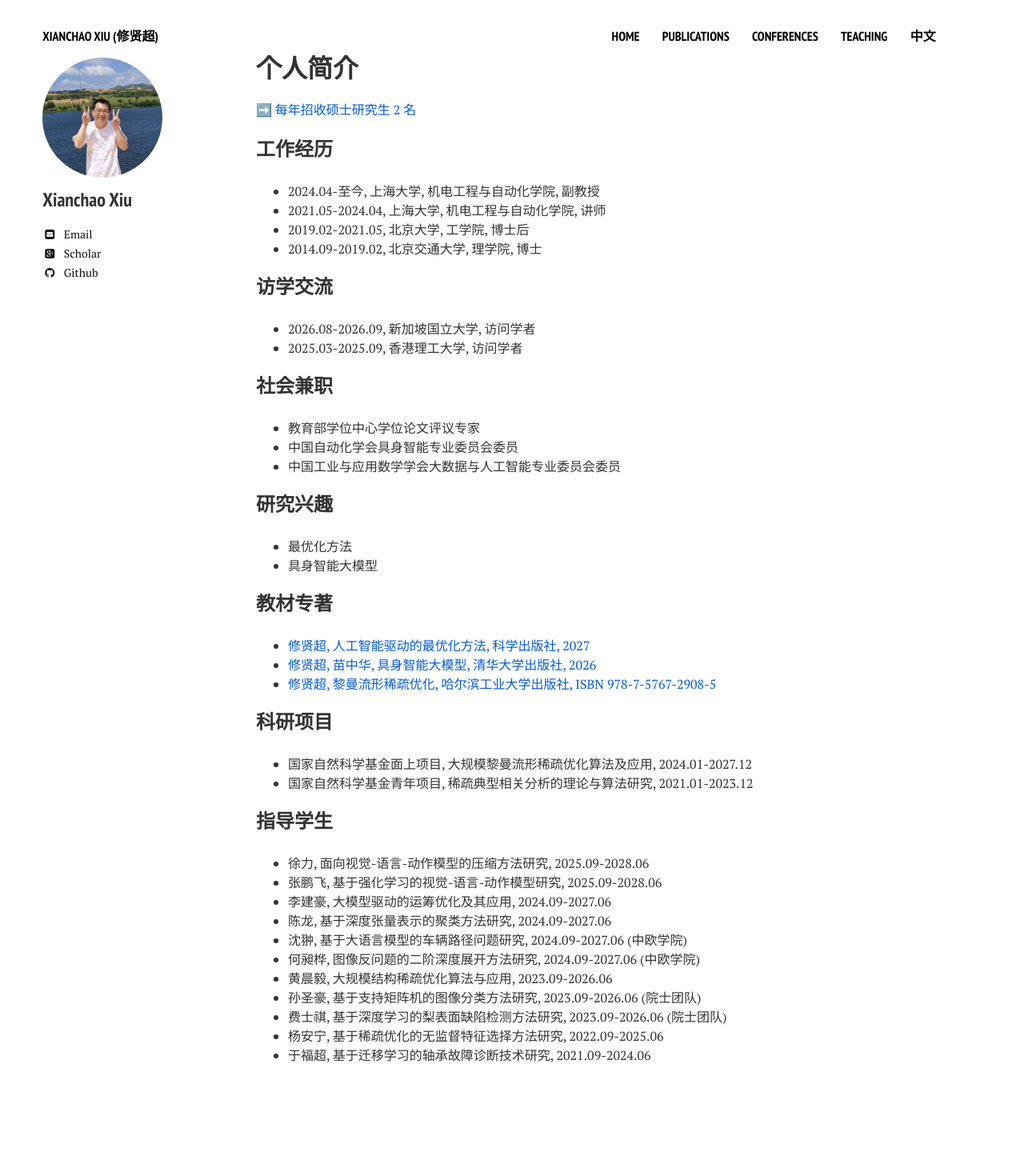
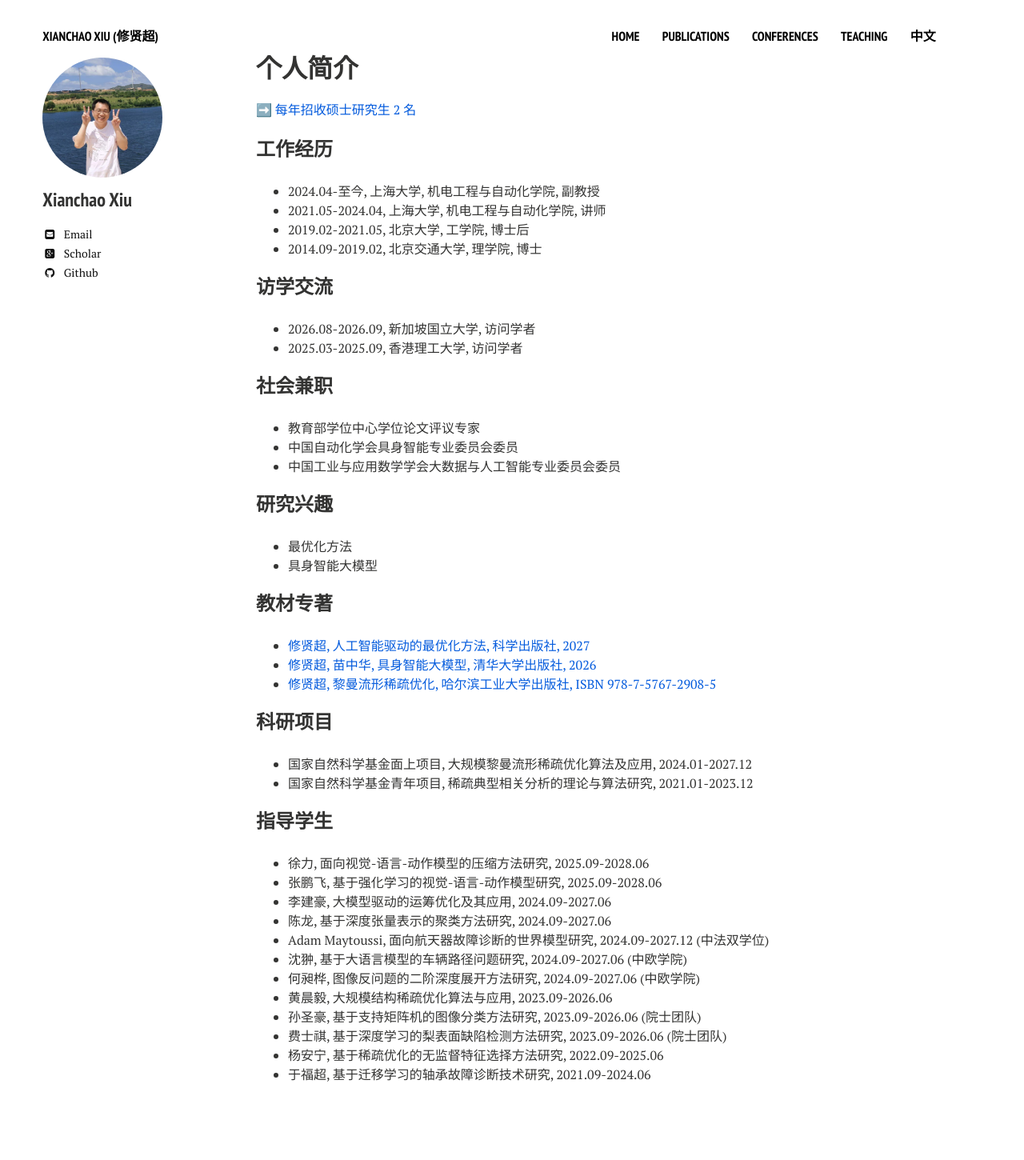
Before and after one commit to xianchaoxiu/xianchaoxiu.github.io, a Jekyll site: the page built from chinese/index.md, in a window 1280 px wide. Shown: the whole page at 80% size. Built offline with Jekyll 4.4.1, drawn with Linux system fonts in a browser that asks for light colours; nearby versions of some CDN libraries; before the commit the page ends 1426 px from its top, so only the background shows below that.

Commit message:
Update index.md

```diff
--- a/chinese/index.md
+++ b/chinese/index.md
@@ -49,6 +49,7 @@ share: false
 * 张鹏飞, 基于强化学习的视觉-语言-动作模型研究, 2025.09-2028.06 <br>
 * 李建豪, 大模型驱动的运筹优化及其应用, 2024.09-2027.06 <br>
 * 陈龙, 基于深度张量表示的聚类方法研究, 2024.09-2027.06 <br>
+* Adam Maytoussi, 面向航天器故障诊断的世界模型研究, 2024.09-2027.12 (中法双学位) <br>
 * 沈翀, 基于大语言模型的车辆路径问题研究, 2024.09-2027.06 (中欧学院) <br>
 * 何昶桦, 图像反问题的二阶深度展开方法研究, 2024.09-2027.06 (中欧学院) <br>
 * 黄晨毅, 大规模结构稀疏优化算法与应用, 2023.09-2026.06 <br>
```
